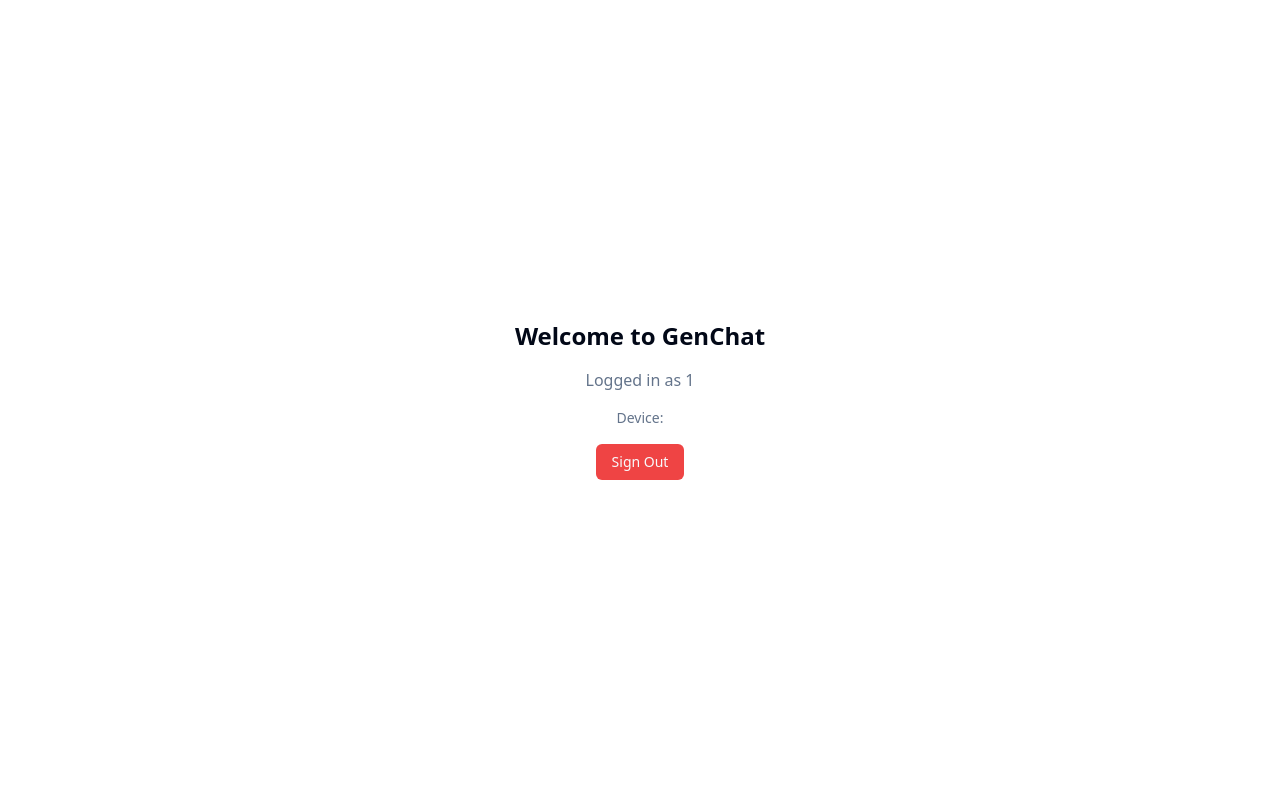
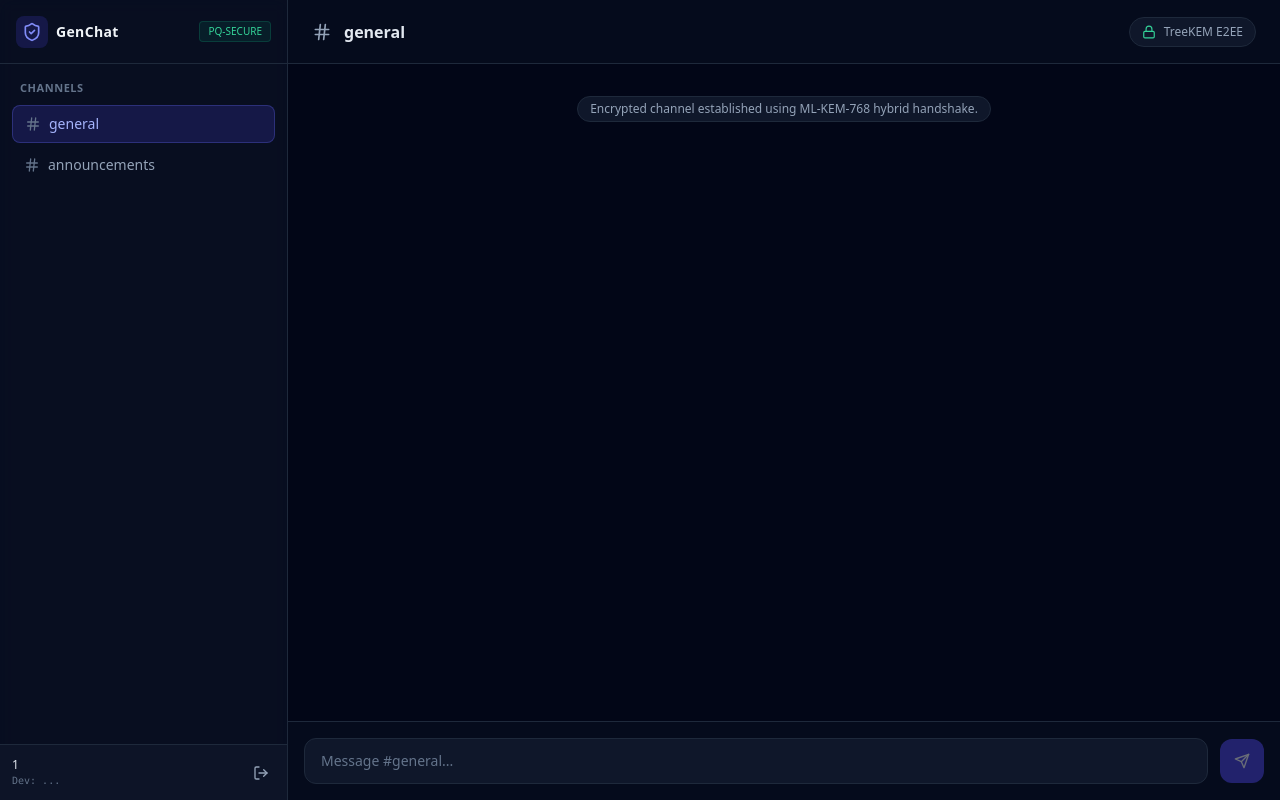
Before and after one commit to Kunal-sabale10/genchat, a React (Vite) app in the folder packages/client-web/: page /chat in a window 1280 px wide. Built offline with nearby package versions, Linux system fonts and the light colour scheme; sample sign-in values are in the browser's storage.

Commit message:
Phase 7: Implement reactive ChatPage with TreeKEM E2EE header, channel navigation, and optimistic message delivery

```diff
--- a/packages/client-web/src/App.tsx
+++ b/packages/client-web/src/App.tsx
@@ -2,28 +2,12 @@ import { Routes, Route, Navigate } from 'react-router-dom'
 import { useAuth } from '@/lib/auth-context'
 import RegisterPage from '@/pages/RegisterPage'
 import LoginPage from '@/pages/LoginPage'
+import ChatPage from '@/pages/ChatPage'
 
 function ProtectedRoute({ children }: { children: React.ReactNode }) {
   const { user } = useAuth()
   if (!user) return <Navigate to="/auth/register" replace />
   return <>{children}</>
-}
-
-function ChatPlaceholder() {
-  const { user, logout } = useAuth()
-  return (
-    <div className="flex min-h-screen flex-col items-center justify-center space-y-4">
-      <h1 className="text-2xl font-bold">Welcome to GenChat</h1>
-      <p className="text-muted-foreground">Logged in as {user?.userId}</p>
-      <p className="text-sm text-muted-foreground">Device: {user?.deviceId}</p>
-      <button
-        onClick={logout}
-        className="rounded-md bg-destructive px-4 py-2 text-sm text-destructive-foreground hover:bg-destructive/90"
-      >
-        Sign Out
-      </button>
-    </div>
-  )
 }
 
 export default function App() {
@@ -35,7 +19,7 @@ export default function App() {
         path="/chat"
         element={
           <ProtectedRoute>
-            <ChatPlaceholder />
+            <ChatPage />
           </ProtectedRoute>
         }
       />
--- /dev/null
+++ b/packages/client-web/src/pages/ChatPage.tsx
@@ -0,0 +1,208 @@
+import React, { useState } from 'react'
+import { useAuth } from '@/lib/auth-context'
+import {
+  ShieldCheck,
+  Send,
+  Hash,
+  Lock,
+  Check,
+  CheckCheck,
+  Clock,
+  LogOut
+} from 'lucide-react'
+
+interface MessageItem {
+  id: string
+  senderId: string
+  text: string
+  status: 'pending' | 'sent' | 'delivered' | 'read'
+  timestamp: string
+}
+
+interface ChannelItem {
+  id: string
+  name: string
+  isDirect: boolean
+  lastMessage?: string
+  unreadCount?: number
+}
+
+export default function ChatPage() {
+  const { user, logout } = useAuth()
+  const [channels] = useState<ChannelItem[]>([
+    { id: 'chan_general', name: 'general', isDirect: false, lastMessage: 'PQXDH TreeKEM ratchet active' },
+    { id: 'chan_announcements', name: 'announcements', isDirect: false, lastMessage: 'ML-KEM-768 keys rotated' },
+  ])
+  const [activeChannelId, setActiveChannelId] = useState<string>('chan_general')
+  const [messages, setMessages] = useState<MessageItem[]>([
+    {
+      id: 'm1',
+      senderId: 'system',
+      text: 'Encrypted channel established using ML-KEM-768 hybrid handshake.',
+      status: 'read',
+      timestamp: '12:00 PM',
+    },
+  ])
+  const [inputText, setInputText] = useState('')
+
+  const activeChannel = channels.find((c) => c.id === activeChannelId)
+
+  const handleSendMessage = (e: React.FormEvent) => {
+    e.preventDefault()
+    if (!inputText.trim() || !user) return
+
+    const newMsg: MessageItem = {
+      id: `local_${Date.now()}`,
+      senderId: user.userId,
+      text: inputText.trim(),
+      status: 'pending',
+      timestamp: new Date().toLocaleTimeString([], { hour: '2-digit', minute: '2-digit' }),
+    }
+
+    // 1. Optimistic insert
+    setMessages((prev) => [...prev, newMsg])
+    setInputText('')
+
+    // 2. Simulate server ACK after brief network latency
+    setTimeout(() => {
+      setMessages((prev) =>
+        prev.map((m) => (m.id === newMsg.id ? { ...m, status: 'sent' } : m))
+      )
+    }, 400)
+  }
+
+  return (
+    <div className="flex h-screen w-full bg-slate-950 text-slate-100 antialiased">
+      {/* Sidebar: Channels */}
+      <aside className="flex w-72 flex-col border-r border-slate-800 bg-slate-900/50 backdrop-blur">
+        <div className="flex h-16 items-center justify-between border-b border-slate-800 px-4">
+          <div className="flex items-center space-x-2">
+            <div className="flex h-8 w-8 items-center justify-center rounded-lg bg-indigo-600/20 text-indigo-400">
+              <ShieldCheck className="h-5 w-5" />
+            </div>
+            <span className="font-semibold text-sm tracking-wide">GenChat</span>
+          </div>
+          <span className="rounded bg-emerald-500/10 px-2 py-0.5 text-[10px] font-medium text-emerald-400 border border-emerald-500/20">
+            PQ-SECURE
+          </span>
+        </div>
+
+        {/* Channel List */}
+        <div className="flex-1 overflow-y-auto p-3 space-y-1">
+          <p className="px-2 py-1 text-[11px] font-semibold uppercase tracking-wider text-slate-500">
+            Channels
+          </p>
+          {channels.map((chan) => (
+            <button
+              key={chan.id}
+              onClick={() => setActiveChannelId(chan.id)}
+              className={`flex w-full items-center justify-between rounded-lg px-3 py-2 text-sm font-medium transition-colors ${
+                activeChannelId === chan.id
+                  ? 'bg-indigo-600/20 text-indigo-300 border border-indigo-500/30'
+                  : 'text-slate-400 hover:bg-slate-800/60 hover:text-slate-200'
+              }`}
+            >
+              <div className="flex items-center space-x-2 truncate">
+                <Hash className="h-4 w-4 shrink-0 text-slate-500" />
+                <span className="truncate">{chan.name}</span>
+              </div>
+            </button>
+          ))}
+        </div>
+
+        {/* Current User Card */}
+        <div className="border-t border-slate-800 p-3 bg-slate-900/80 flex items-center justify-between">
+          <div className="min-w-0 pr-2">
+            <p className="truncate text-xs font-medium text-slate-200">{user?.userId}</p>
+            <p className="truncate text-[10px] text-slate-500 font-mono">Dev: {user?.deviceId?.slice(0, 8)}...</p>
+          </div>
+          <button
+            onClick={logout}
+            className="rounded p-1.5 text-slate-400 hover:bg-slate-800 hover:text-rose-400 transition"
+            title="Sign Out"
+          >
+            <LogOut className="h-4 w-4" />
+          </button>
+        </div>
+      </aside>
+
+      {/* Main Chat Workspace */}
+      <main className="flex flex-1 flex-col bg-slate-950">
+        {/* Header */}
+        <header className="flex h-16 items-center justify-between border-b border-slate-800 px-6 bg-slate-900/30">
+          <div className="flex items-center space-x-3">
+            <Hash className="h-5 w-5 text-slate-400" />
+            <span className="font-semibold text-slate-200">{activeChannel?.name}</span>
+          </div>
+          <div className="flex items-center space-x-2 text-xs text-slate-400 bg-slate-900 px-3 py-1.5 rounded-full border border-slate-800">
+            <Lock className="h-3.5 w-3.5 text-emerald-400" />
+            <span>TreeKEM E2EE</span>
+          </div>
+        </header>
+
+        {/* Message Stream */}
+        <div className="flex-1 overflow-y-auto p-6 space-y-4">
+          {messages.map((m) => {
+            const isMe = m.senderId === user?.userId
+            const isSystem = m.senderId === 'system'
+
+            if (isSystem) {
+              return (
+                <div key={m.id} className="flex justify-center my-2">
+                  <span className="rounded-full bg-slate-900 border border-slate-800 px-3 py-1 text-xs text-slate-400">
+                    {m.text}
+                  </span>
+                </div>
+              )
+            }
+
+            return (
+              <div key={m.id} className={`flex flex-col ${isMe ? 'items-end' : 'items-start'}`}>
+                <div
+                  className={`max-w-md rounded-2xl px-4 py-2.5 text-sm ${
+                    isMe
+                      ? 'bg-indigo-600 text-white rounded-br-xs'
+                      : 'bg-slate-800 text-slate-100 rounded-bl-xs'
+                  }`}
+                >
+                  <p className="leading-relaxed">{m.text}</p>
+                </div>
+                <div className="flex items-center space-x-1 mt-1 px-1 text-[10px] text-slate-500">
+                  <span>{m.timestamp}</span>
+                  {isMe && (
+                    <span>
+                      {m.status === 'pending' && <Clock className="h-3 w-3 animate-spin text-slate-400" />}
+                      {m.status === 'sent' && <Check className="h-3 w-3 text-slate-400" />}
+                      {m.status === 'delivered' && <CheckCheck className="h-3 w-3 text-slate-400" />}
+                      {m.status === 'read' && <CheckCheck className="h-3 w-3 text-indigo-400" />}
+                    </span>
+                  )}
+                </div>
+              </div>
+            )
+          })}
+        </div>
+
+        {/* Optimistic Message Input */}
+        <div className="p-4 border-t border-slate-800 bg-slate-900/30">
+          <form onSubmit={handleSendMessage} className="flex items-center space-x-3">
+            <input
+              type="text"
+              value={inputText}
+              onChange={(e) => setInputText(e.target.value)}
+              placeholder={`Message #${activeChannel?.name || 'channel'}...`}
+              className="flex-1 rounded-xl bg-slate-900 border border-slate-800 px-4 py-3 text-sm text-slate-100 placeholder-slate-500 focus:outline-none focus:border-indigo-500 transition"
+            />
+            <button
+              type="submit"
+              disabled={!inputText.trim()}
+              className="flex h-11 w-11 items-center justify-center rounded-xl bg-indigo-600 text-white hover:bg-indigo-500 disabled:opacity-40 disabled:hover:bg-indigo-600 transition shrink-0"
+            >
+              <Send className="h-4 w-4" />
+            </button>
+          </form>
+        </div>
+      </main>
+    </div>
+  )
+}
```
